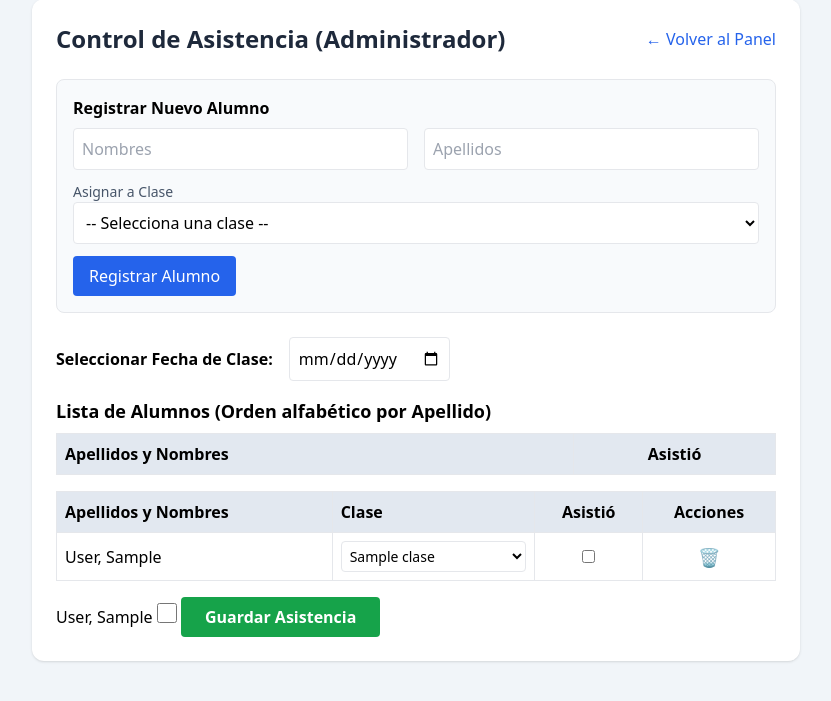
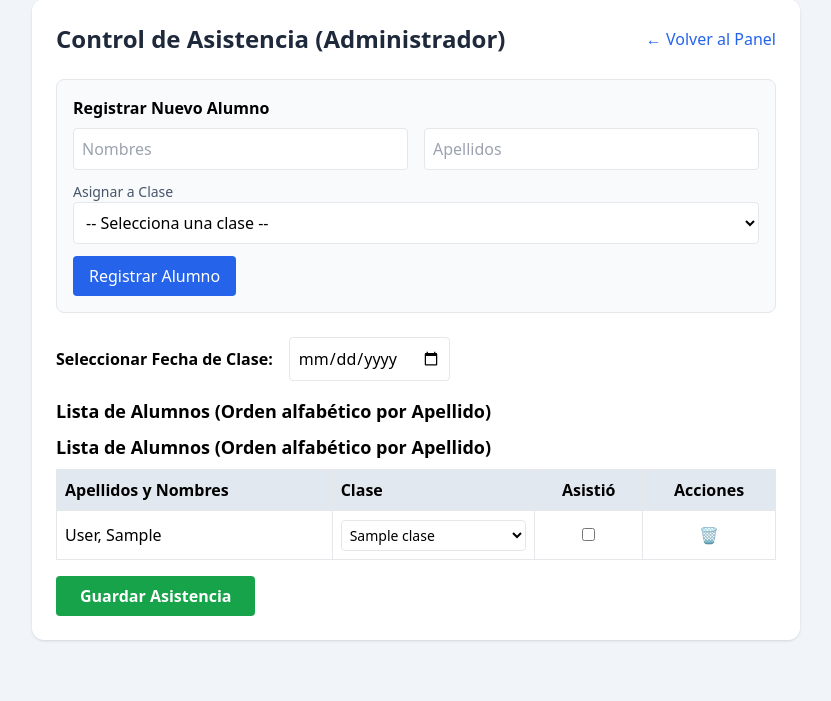
Before and after one commit to aleksanderportaro-byte/ESCUELA-DOMINICAL, a Flask app: template templates/admin_attendance.html in a window 1280 px wide. Shown: the part 25-726 px from the top of the page, without its empty margins (224-1055 px from the left). Run offline with Flask 3, Linux system fonts and the light colour scheme; the template is opened without the code that fills it: most values are stand-ins (such as "Sample title", 1, 10 or a date in 2020); lists and menus that the app fills with data are empty; some libraries are stand-ins or nearby versions.

Commit message:
Corregir estructura HTML duplicada en admin_attendance

```diff
--- a/templates/admin_attendance.html
+++ b/templates/admin_attendance.html
@@ -50,14 +50,12 @@
         <form method="POST">
             <input type="hidden" name="class_date" value="{{ selected_date }}">
             <h3 class="font-bold text-lg mb-2">Lista de Alumnos (Orden alfabético por Apellido)</h3>
+            {% if selected_date %}
+    <form method="POST">
+        <input type="hidden" name="class_date" value="{{ selected_date }}">
+        <h3 class="font-bold text-lg mb-2">Lista de Alumnos (Orden alfabético por Apellido)</h3>
+
         <table class="w-full border-collapse mb-4">
-                <thead>
-                    <tr class="bg-slate-200 text-left">
-                        <th class="p-2 border">Apellidos y Nombres</th>
-                        <th class="p-2 border text-center">Asistió</th>
-                    </tr>
-                </thead>
-                <tbody><table class="w-full border-collapse mb-4">
             <thead>
                 <tr class="bg-slate-200 text-left">
                     <th class="p-2 border">Apellidos y Nombres</th>
@@ -73,7 +71,7 @@
 
                     <!-- Menú desplegable para cambiar o asignar clase al instante -->
                     <td class="p-2 border">
-                    <form action="{{ url_for('edit_student_class', student_id=s.id) }}" method="POST" class="inline">
+                        <form action="{{ url_for('edit_student_class', student_id=s.id) }}" method="POST">
                             <select name="clase_id" class="border p-1 rounded text-sm bg-white w-full" onchange="this.form.submit()">
                                 <option value="">Sin Clase</option>
                                 {% for c in clases %}
@@ -87,10 +85,10 @@
                         <input type="checkbox" name="present_{{ s.id }}" {% if attendance_map.get(s.id) %}checked{% endif %}>
                     </td>
 
-                <!-- Botón de eliminar con icono -->
+                    <!-- Botón de eliminar alumno -->
                     <td class="p-2 border text-center">
                         <form action="{{ url_for('delete_student', student_id=s.id) }}" method="POST" class="inline">
-                        <button type="submit" onclick="return confirm('¿Estás seguro de eliminar a este alumno?')" class="text-red-600 hover:text-red-800 text-lg" title="Eliminar alumno">
+                            <button type="submit" onclick="return confirm('¿Estás seguro de eliminar a este alumno?')" class="text-red-600 hover:text-red-800 font-bold px-2 py-1">
                                 🗑️
                             </button>
                         </form>
@@ -99,17 +97,12 @@
                 {% endfor %}
             </tbody>
         </table>
-                    {% for s in students %}
-                    <tr>
-                        <td class="p-2 border font-medium">{{ s.last_name }}, {{ s.first_name }}</td>
-                        <td class="p-2 border text-center">
-                            <input type="checkbox" name="present_{{ s.id }}" {% if attendance_map.get(s.id) %}checked{% endif %} class="w-5 h-5 accent-blue-600">
-                        </td>
-                    </tr>
-                    {% endfor %}
-                </tbody>
-            </table>
-            <button type="submit" name="save_attendance" class="bg-green-600 text-white px-6 py-2 rounded font-semibold hover:bg-green-700">Guardar Asistencia</button>
+
+        <button type="submit" name="save_attendance" class="bg-green-600 text-white px-6 py-2 rounded hover:bg-green-700 font-semibold">Guardar Asistencia</button>
+    </form>
+    {% else %}
+    <p class="text-slate-500 italic">Selecciona una fecha arriba para habilitar la toma de asistencia.</p>
+    {% endif %}
         </form>
         {% else %}
         <p class="text-slate-500 italic">Selecciona una fecha arriba para habilitar la toma de asistencia.</p>
```
Lines whose indentation alone changed are shown as unchanged.
